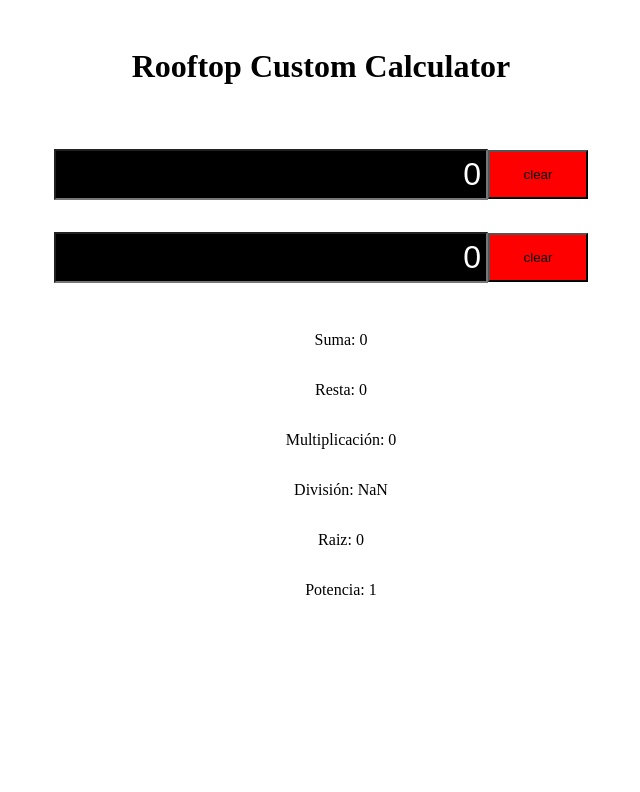
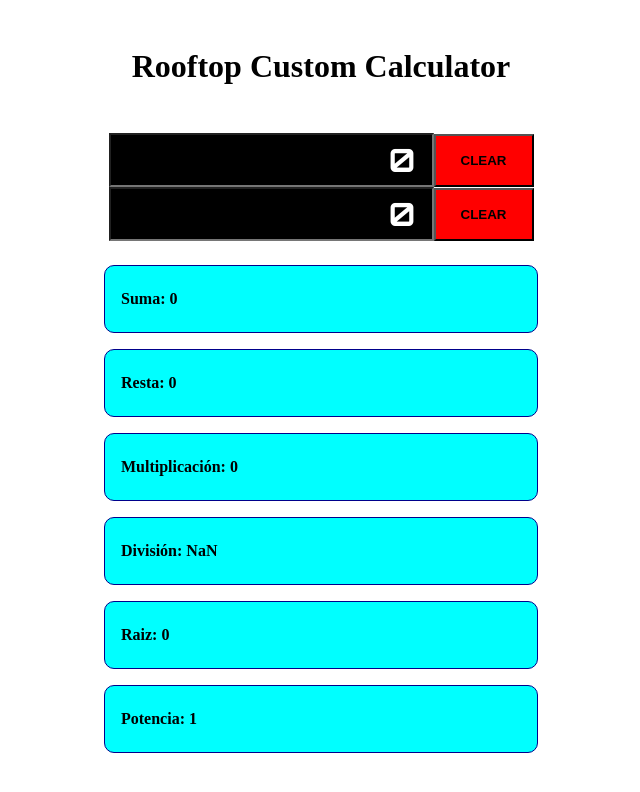
Before and after one commit to julioale21/rooftop-custom-calculator, a React (Vite) app: page / in a window 1280 px wide. Shown: the top 792 px of the page, without its empty margins (319-959 px from the left). Built offline with nearby package versions, Linux system fonts and the light colour scheme.

Commit message:
style: added styles to components

```diff
--- a/src/components/Display/index.css
+++ b/src/components/Display/index.css
@@ -1,5 +1,4 @@
 .display {
-  padding: 1rem;
   display: flex;
   flex-direction: row;
   justify-content: center;
@@ -12,12 +11,18 @@
   color: white;
   font-size: 2rem;
   text-align: right;
+  padding-right: 1rem;
+  font-family: 'Orbitron', sans-serif;
+  max-width: 200px;
 }
 
 .display-button {
-  padding: 15px;
+  padding: 17px;
   width: 100px;
   background-color: red;
+  font-weight: bolder;
+  text-transform: uppercase;
+  cursor: pointer;
 }
 
 .display input::-webkit-outer-spin-button,
@@ -29,3 +34,9 @@
 .display input[type=number] {
   -moz-appearance: textfield;
 }
+
+@media screen and (min-width: 768px){
+  .display-input {
+    max-width: 300px;
+  }
+}
--- a/src/components/ResultItem/ResultItem.tsx
+++ b/src/components/ResultItem/ResultItem.tsx
@@ -17,9 +17,11 @@ const ResultItem: React.FC<Props> = ({ title, value, index }) => {
           {...provided.dragHandleProps}
           ref={provided.innerRef}
         >
-          <p>
-            {title}: <span>{String(value)}</span>
-          </p>
+          <div className="card-item">
+            <p>
+              {title}: <span>{String(value)}</span>
+            </p>
+          </div>
         </li>
       )}
     </Draggable>
--- a/src/components/ResultItem/index.css
+++ b/src/components/ResultItem/index.css
@@ -1,5 +1,24 @@
+.card-item{
+  padding: 0.5rem 1rem;
+  width: 300px;
+  border: 1px solid darkblue;
+  margin: 0.5rem auto;
+  border-radius: 10px;
+  background-color: aqua;
+}
+
+.card-item p {
+  font-weight: bold;
+}
+
 .result {
   list-style: none;
   display: flex;
   justify-content: center;
 }
+
+@media screen and (min-width: 768px) {
+  .card-item{
+    width: 400px;
+  }
+}
--- a/src/components/ResultList/index.css
+++ b/src/components/ResultList/index.css
@@ -1,4 +1,12 @@
 .results {
+  width: 100%;
+  margin: 0;
+  padding: 0;
   display: flex;
   justify-content: center;
 }
+
+.results ul {
+  margin: 1rem 0;
+  padding: 0;
+}
```
